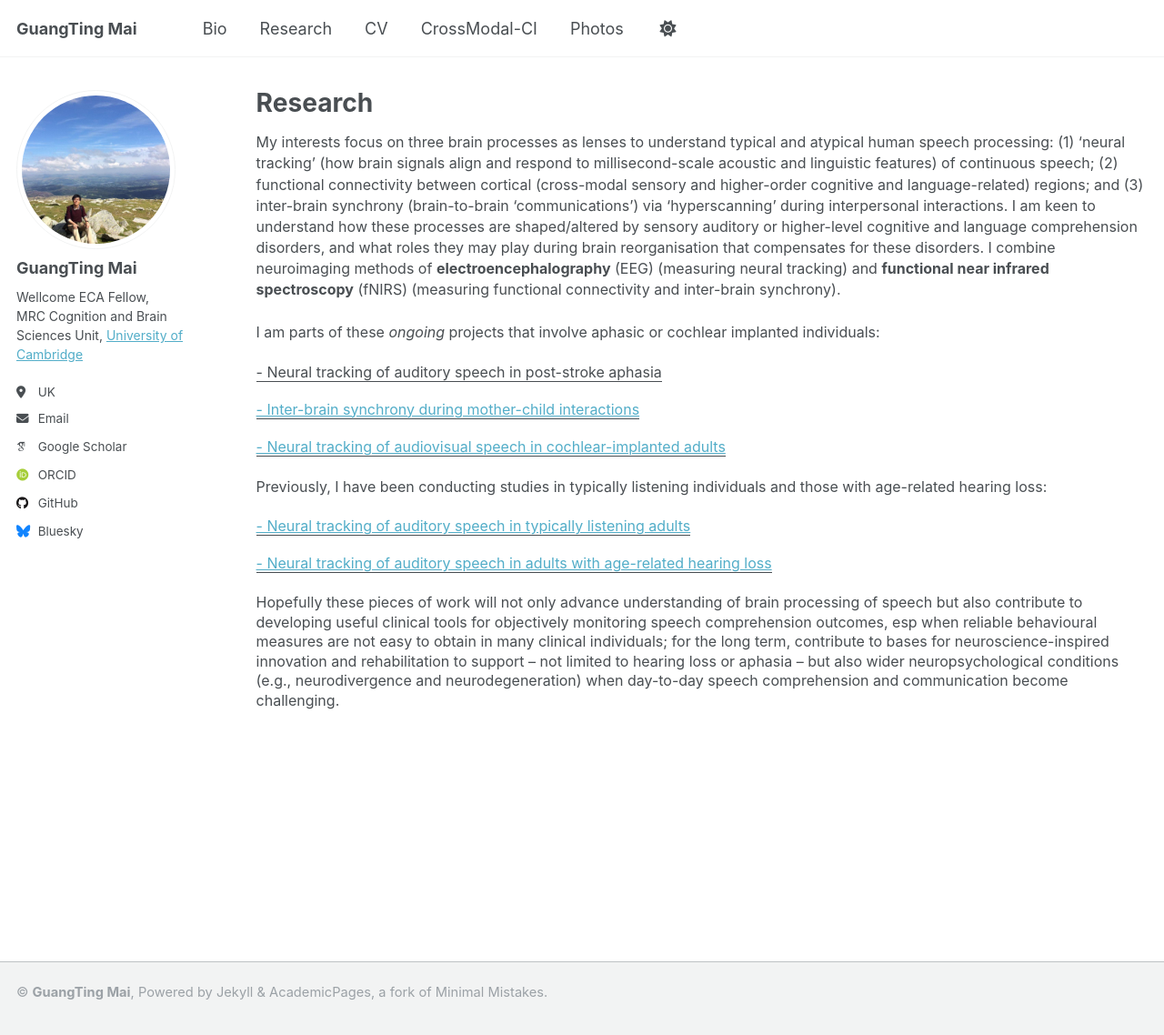
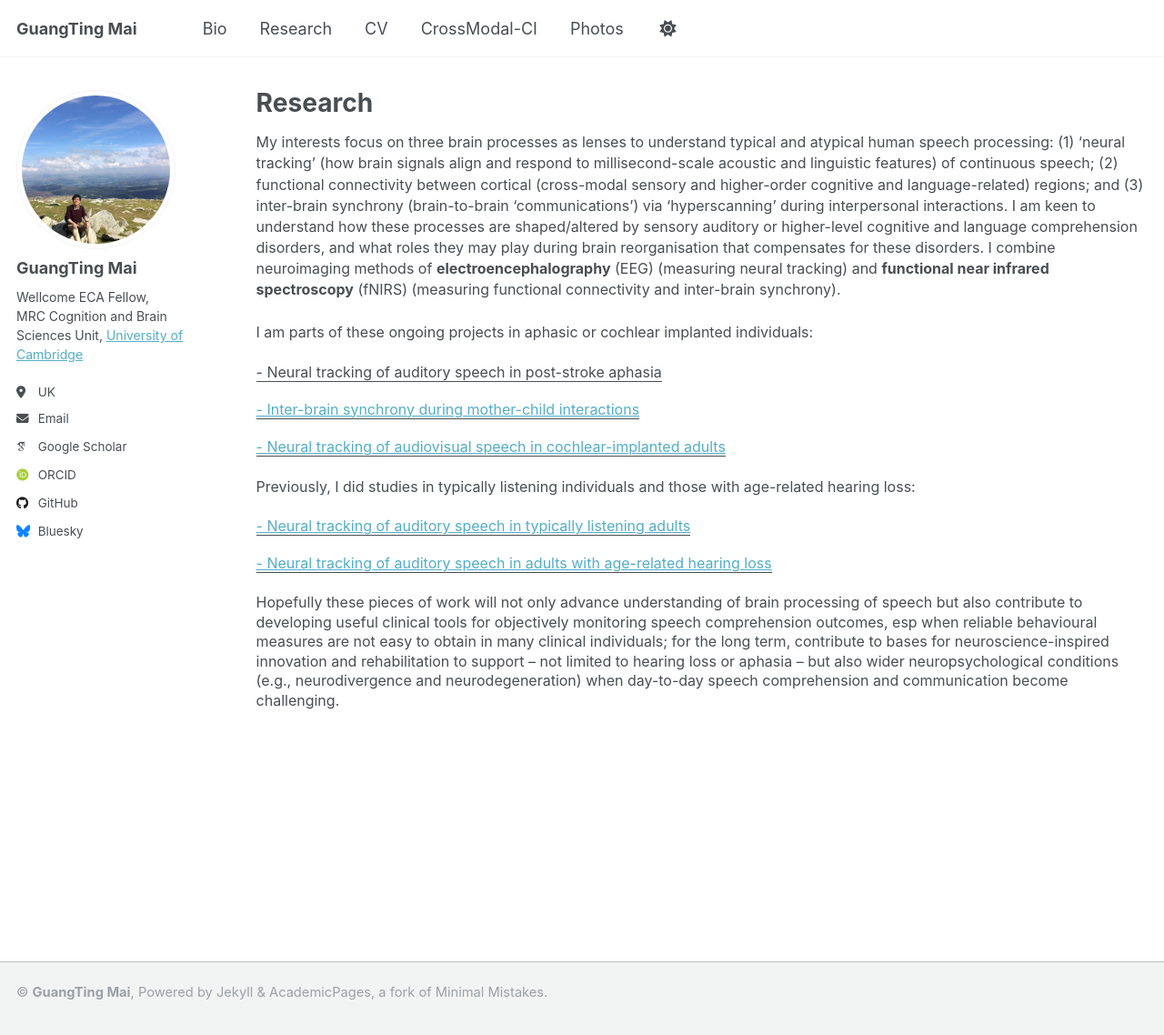
Before and after one commit to guangtingmai/guangtingmai.github.io, a Jekyll site: the page built from _pages/research.html, in a window 1280 px wide and 1144 px high. Shown: the top 1138 px of the window at 91% size. Built offline with Jekyll 4.4.1, drawn with Linux system fonts in a browser that asks for light colours; some web fonts are replaced.

Commit message:
Update research.html

```diff
--- a/_pages/research.html
+++ b/_pages/research.html
@@ -12,11 +12,11 @@
   and what roles they may play during brain reorganisation that compensates for these disorders. I combine neuroimaging methods of
   <strong>electroencephalography</strong> (EEG) (measuring neural tracking) and <strong>functional near infrared spectroscopy</strong> (fNIRS)
   (measuring functional connectivity and inter-brain synchrony).</span></p>
-<p><span style="font-size: 12pt;line-height: 1.45;display: block;margin-bottom: 0.15vh">I am parts of these <i>ongoing</i> projects that involve aphasic or cochlear implanted individuals:</span></p>
+<p><span style="font-size: 12pt;line-height: 1.45;display: block;margin-bottom: 0.15vh">I am parts of these ongoing projects in aphasic or cochlear implanted individuals:</span></p>
 <p><span style="font-size: 12pt;line-height: 1.1;display: block;margin-bottom: 0.05vh"><u>-	Neural tracking of auditory speech in post-stroke aphasia</u></span></p>
 <p><span style="font-size: 12pt;line-height: 1.1;display: block;margin-bottom: 0.05vh"><a href="https://guangtingmai.github.io/interbrain-sync/"><u>-	Inter-brain synchrony during mother-child interactions</u></a></span></p>
 <p><span style="font-size: 12pt;line-height: 1.1;display: block;margin-bottom: 0.15vh"><a href="https://guangtingmai.github.io/crossmodal-ci/"><u>-	Neural tracking of audiovisual speech in cochlear-implanted adults</u></a></span></p>
-<p><span style="font-size: 12pt;line-height: 1.45;display: block;margin-bottom: 0.15vh">Previously, I have been conducting studies in typically listening individuals and those with age-related hearing loss:</span></p>
+<p><span style="font-size: 12pt;line-height: 1.45;display: block;margin-bottom: 0.15vh">Previously, I did studies in typically listening individuals and those with age-related hearing loss:</span></p>
 <p><span style="font-size: 12pt;line-height: 1.1;display: block;margin-bottom: 0.05vh"><a href="https://guangtingmai.github.io/neuraltrack-typical/"><u>-	Neural tracking of auditory speech in typically listening adults</u></a></span></p>
 <p><span style="font-size: 12pt;line-height: 1.1;display: block;margin-bottom: 0.05vh"><a href="https://guangtingmai.github.io/neuraltrack-hearingloss/"><u>-	Neural tracking of auditory speech in adults with age-related hearing loss</u></a></span></p>
 <p><span style="font-size: 12pt;line-height: 1.35;display: block;margin-bottom: 0.15vh">Hopefully these pieces of work will not only advance
```
